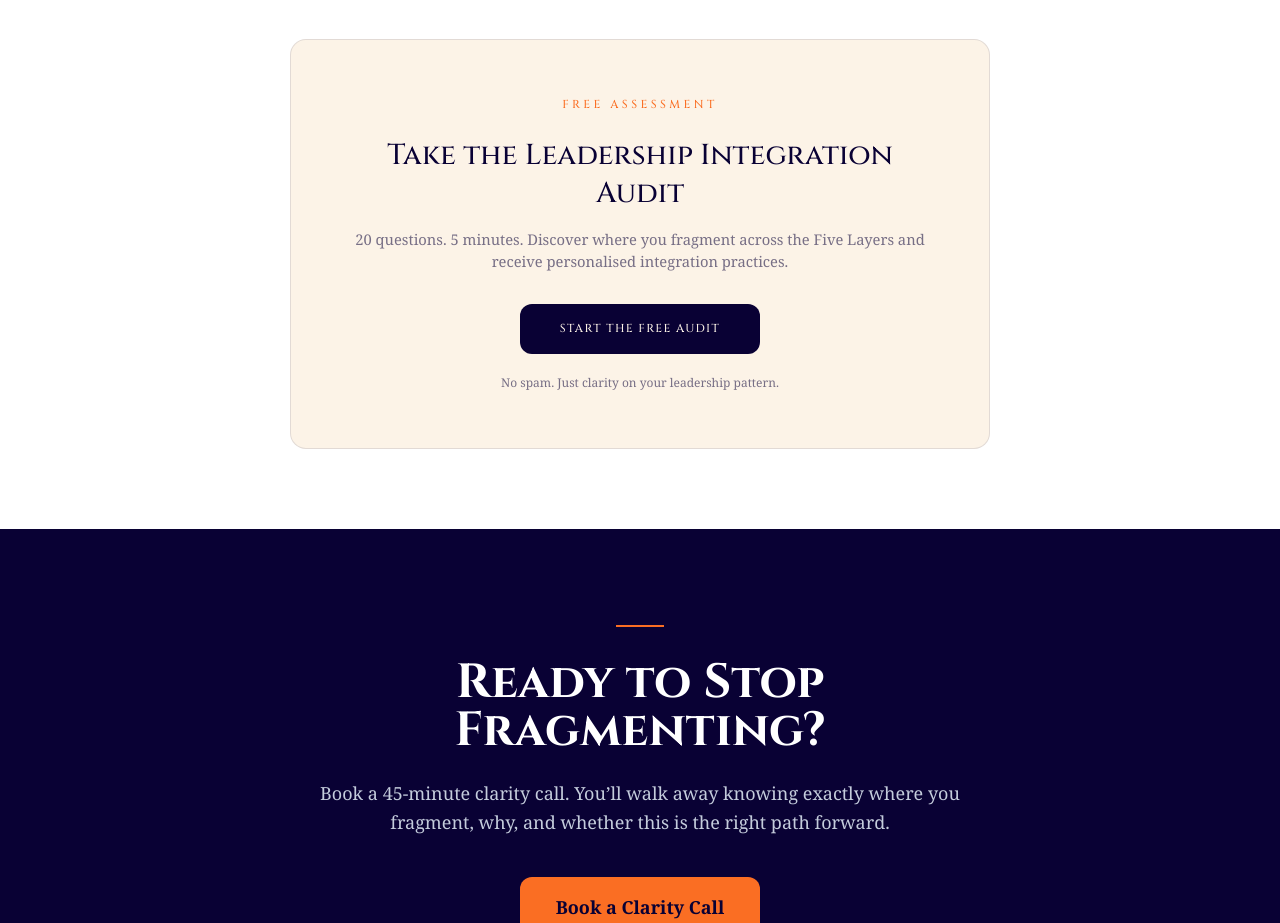
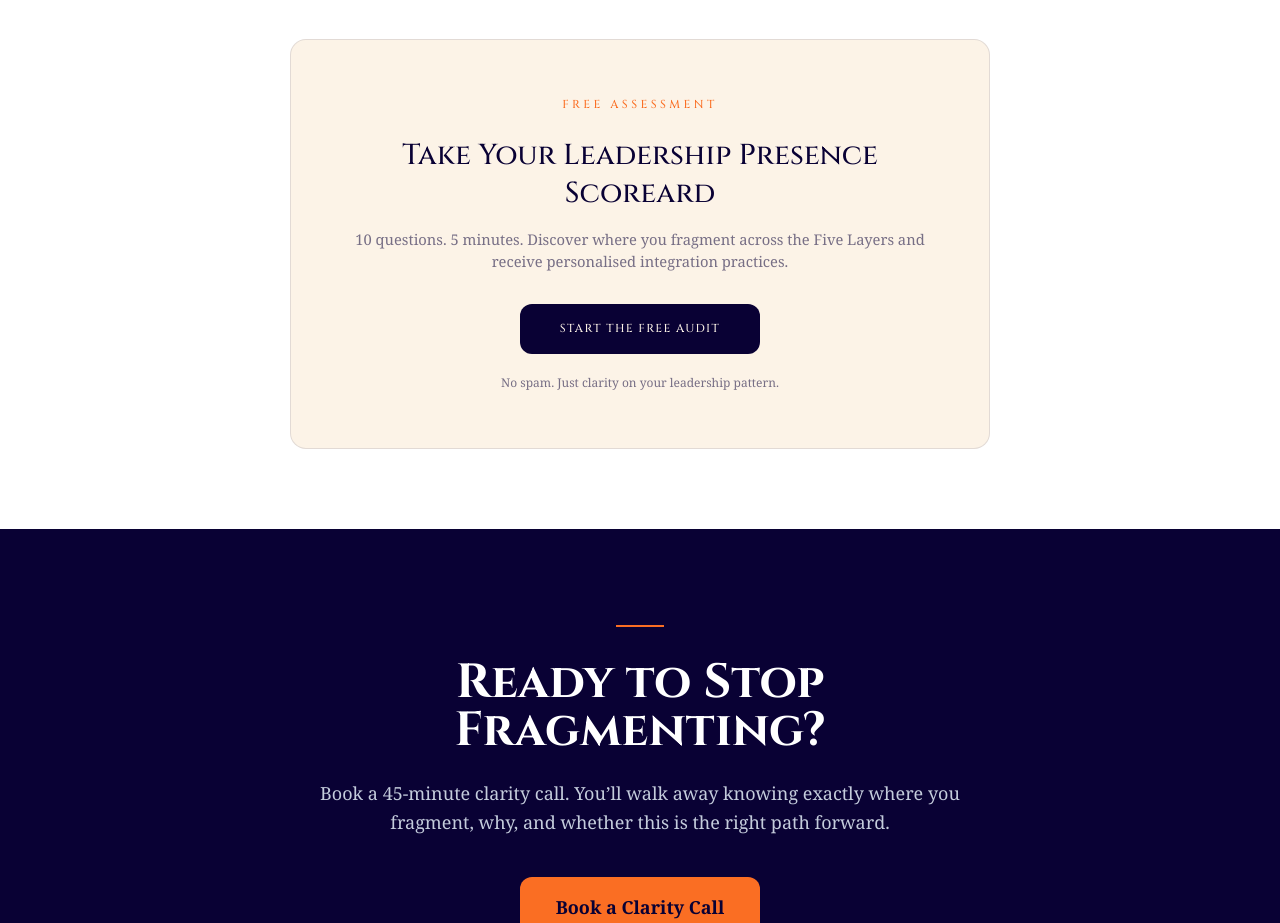
Before and after one commit to gb-tlt/github-importer, a React (Vite) app: page / in a window 1280 px wide. Shown: the part 6180-7103 px from the top of the page. Built offline with nearby package versions, Linux system fonts and the light colour scheme; no server answers; the database is empty; a web font is replaced by a local one.

Commit message:
Changes
Co-authored-by: gb-tlt <283068845+gb-tlt@users.noreply.github.com>

```diff
--- a/src/pages/Home.jsx
+++ b/src/pages/Home.jsx
@@ -110,8 +110,8 @@ const defaults = {
   },
   assessment: {
     badge: 'Free Assessment',
-    title: 'Take the Leadership Integration Audit',
-    subtitle: '20 questions. 5 minutes. Discover where you fragment across the Five Layers and receive personalised integration practices.',
+    title: 'Take Your Leadership Presence Scoreard',
+    subtitle: '10 questions. 5 minutes. Discover where you fragment across the Five Layers and receive personalised integration practices.',
     ctaText: 'Start the Free Audit',
     note: 'No spam. Just clarity on your leadership pattern.',
   },
```
